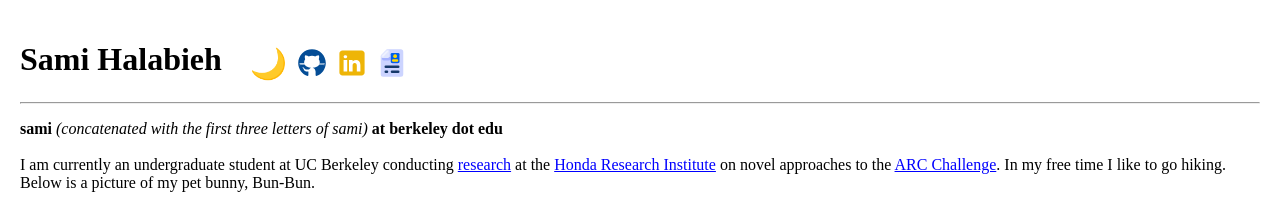
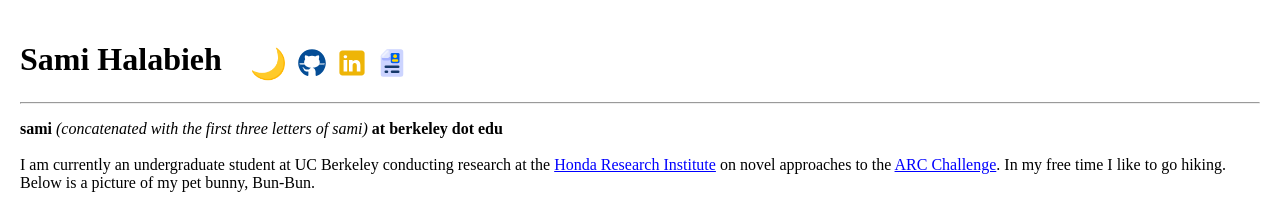
Before and after one commit to sa-mi/site, a plain HTML site: page index.html in a window 1280 px wide. Shown: the top 224 px of the page. Drawn offline with Linux system fonts and the light colour scheme.

Commit message:
Update index.html

```diff
--- a/index.html
+++ b/index.html
@@ -110,8 +110,7 @@
       <i>(concatenated with the first three letters of sami)</i>
       <b>at berkeley dot edu</b>
       <br><br>
-      I am currently an undergraduate student at UC Berkeley conducting
-       <a href="https://github.com/sa-mi/arc/blob/main/HRI.ipynb" style="color: blue; text-decoration: underline;">research</a> at the
+      I am currently an undergraduate student at UC Berkeley conducting research at the
       <a href="https://usa.honda-ri.com/" style="color: blue; text-decoration: underline;">Honda Research Institute</a>
       on novel approaches to the
       <a href="https://arcprize.org/arc" style="color: blue; text-decoration: underline;">ARC Challenge</a>.
```
